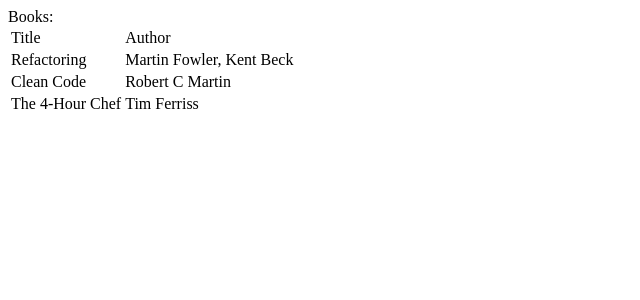
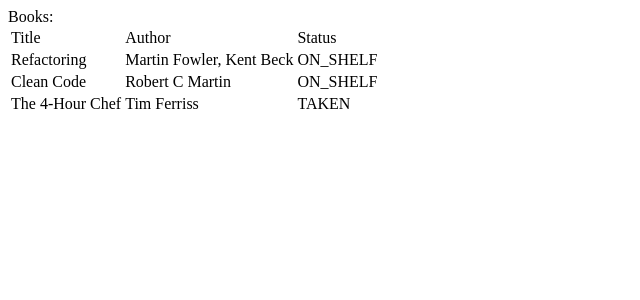
Before and after one commit to claudiofreitas/book-library-react, a React (Vite) app: page / in a window 1280 px wide. Shown: the top 300 px of the page, without its empty margins (0-640 px from the left). Built offline with nearby package versions, Linux system fonts and the light colour scheme.

Commit message:
Show book status

```diff
--- a/src/App.js
+++ b/src/App.js
@@ -22,7 +22,7 @@
       title: 'The 4-Hour Chef',
       author: 'Tim Ferriss',
       category: 'Learning',
-      status: 'ON_SHELF'
+      status: 'TAKEN'
     },
   ];
   return (
--- a/src/pages/BookListPage.js
+++ b/src/pages/BookListPage.js
@@ -10,6 +10,7 @@
           <tr>
             <td>Title</td>
             <td>Author</td>
+            <td>Status</td>
           </tr>
         </thead>
         <tbody>
@@ -17,6 +18,7 @@
             <tr key={book.id}>
               <td>{book.title}</td>
               <td>{book.author}</td>
+              <td>{book.status}</td>
             </tr>
           ))}
         </tbody>
```
